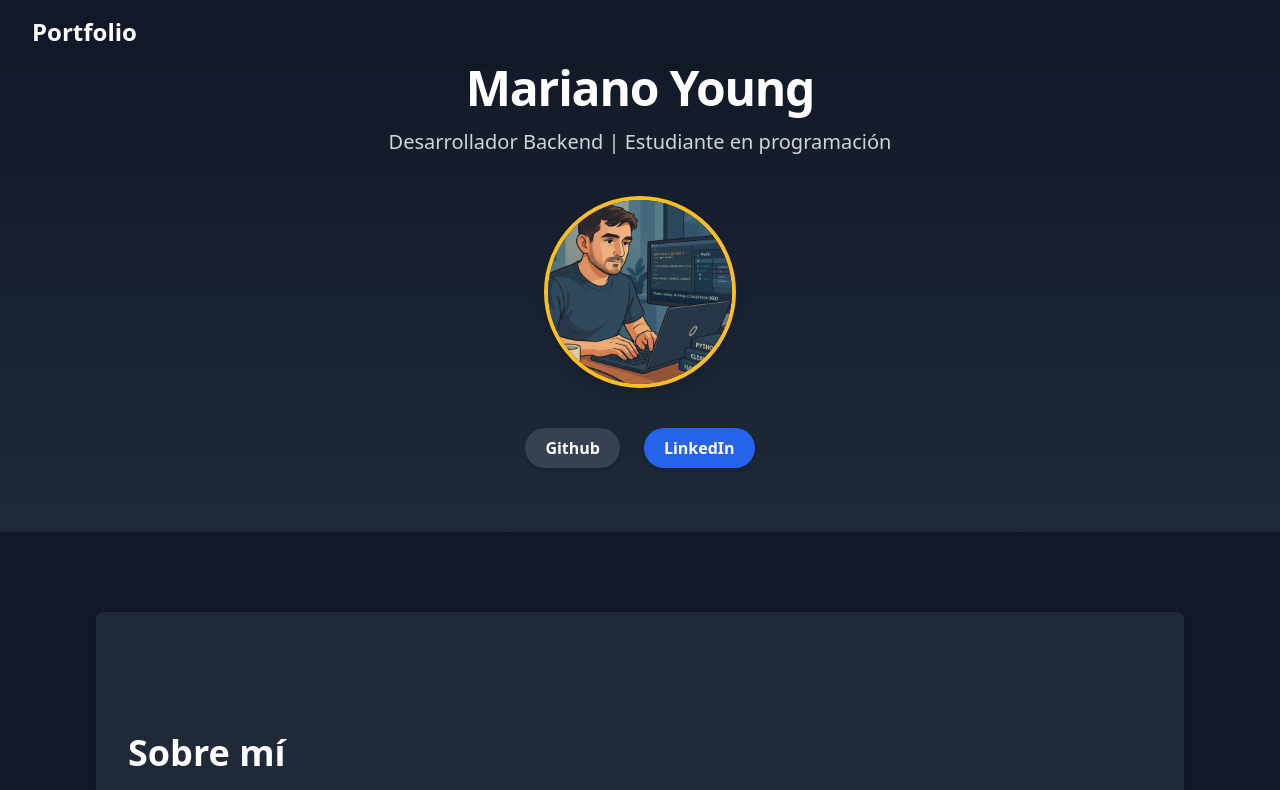
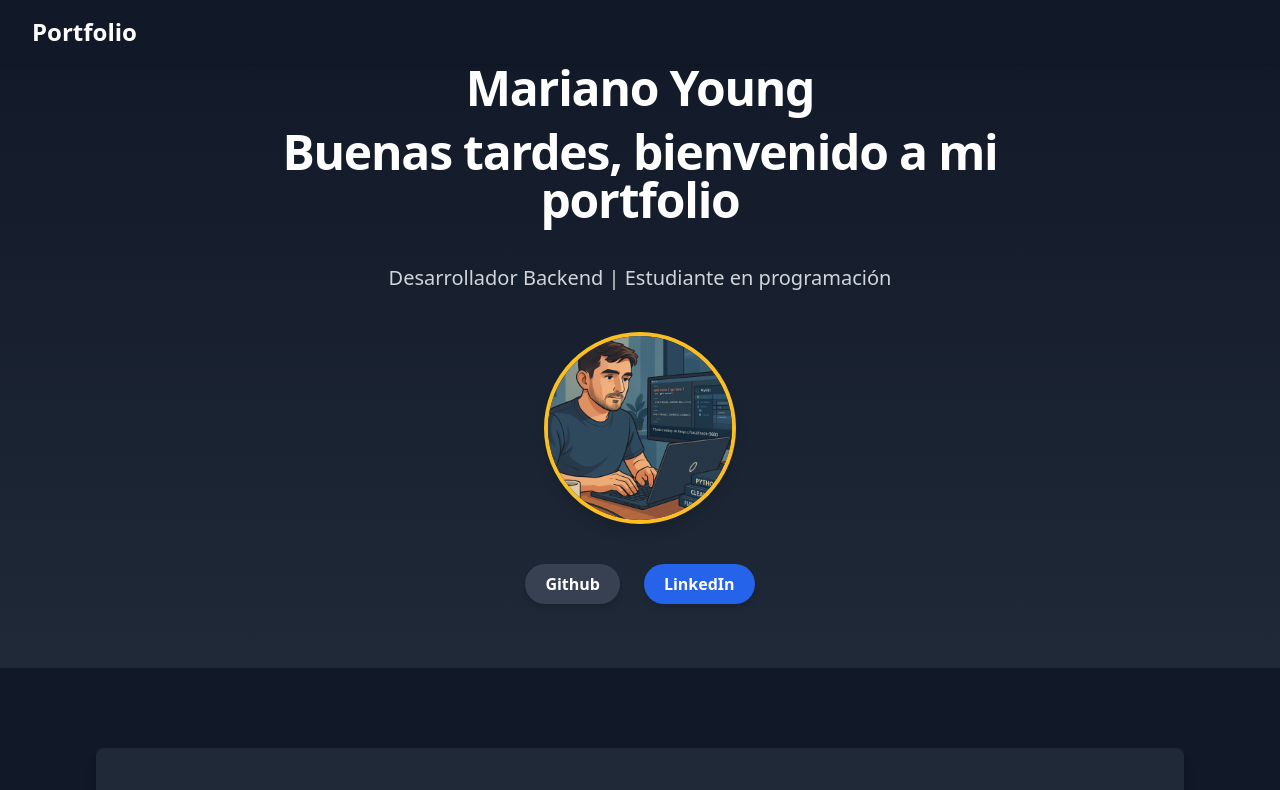
Before and after one commit to youngmariano99/youngmariano99.github.io, a React (Vite) app: page / in a window 1280 px wide. Shown: the top 790 px of the page. Built offline with nearby package versions, Linux system fonts and the light colour scheme.

Commit message:
mensaje bienvenida en header, año en footer

```diff
--- a/src/components/Footer.tsx
+++ b/src/components/Footer.tsx
@@ -1,12 +1,21 @@
+
 export default function Footer() {
+
+  const año = new Date();
+  const añoActual = año.getFullYear();
+
+
   return (
+
     <footer className="bg-gray-900 text-gray-400 py-8 border-t border-gray-700 text-center">
       <div id="copyright" className="text-lg"></div>
       <p>
-        Este es un proyecto personal para aprender y experimentar con HTML y
-        CSS.
+        Este es un proyecto personal para aprender y experimentar con HTML,
+        CSS y React.
       </p>
       <p className="mt-2 font-semibold">Desarrollado por Mariano Young</p>
+      <p className="mt-2 font-semibold">{añoActual}</p>
     </footer>
   );
+
 }
--- a/src/components/Header.tsx
+++ b/src/components/Header.tsx
@@ -1,5 +1,34 @@
+import { useEffect,useState } from "react";
+
+
 export default function Header() {
+
+   const [mensajeBienvenida, setMensajeBienvenida] = useState("");
+
+
+  useEffect(
+    () => {
+      const horaActual = new Date();
+      const horas = horaActual.getHours();
+
+      if(horas >= 6 && horas < 13) {
+        setMensajeBienvenida("Buenos días, bienvenido a mi portfolio");
+      }
+      else if(horas >= 13 && horas <= 20){
+          setMensajeBienvenida("Buenas tardes, bienvenido a mi portfolio");
+
+      }
+      else {
+          setMensajeBienvenida("Buenas noches, bienvenido a mi portfolio");
+
+      }
+    },
+  []);
+
+
   return (
+
+
     <header className="py-16 bg-gradient-to-b from-gray-900 to-gray-800 text-white">
       <section className="max-w-4xl mx-auto px-6 text-center">
         {/* Nombre y título */}
@@ -7,6 +36,8 @@ export default function Header() {
           <h1 className="text-5xl font-extrabold tracking-tight mb-4">
             Mariano Young
           </h1>
+          <h1 className="text-5xl font-extrabold tracking-tight mb-4">{mensajeBienvenida}</h1>
+          <br></br>
           <p className="text-xl text-gray-300">
             Desarrollador Backend | Estudiante en programación
           </p>
```
